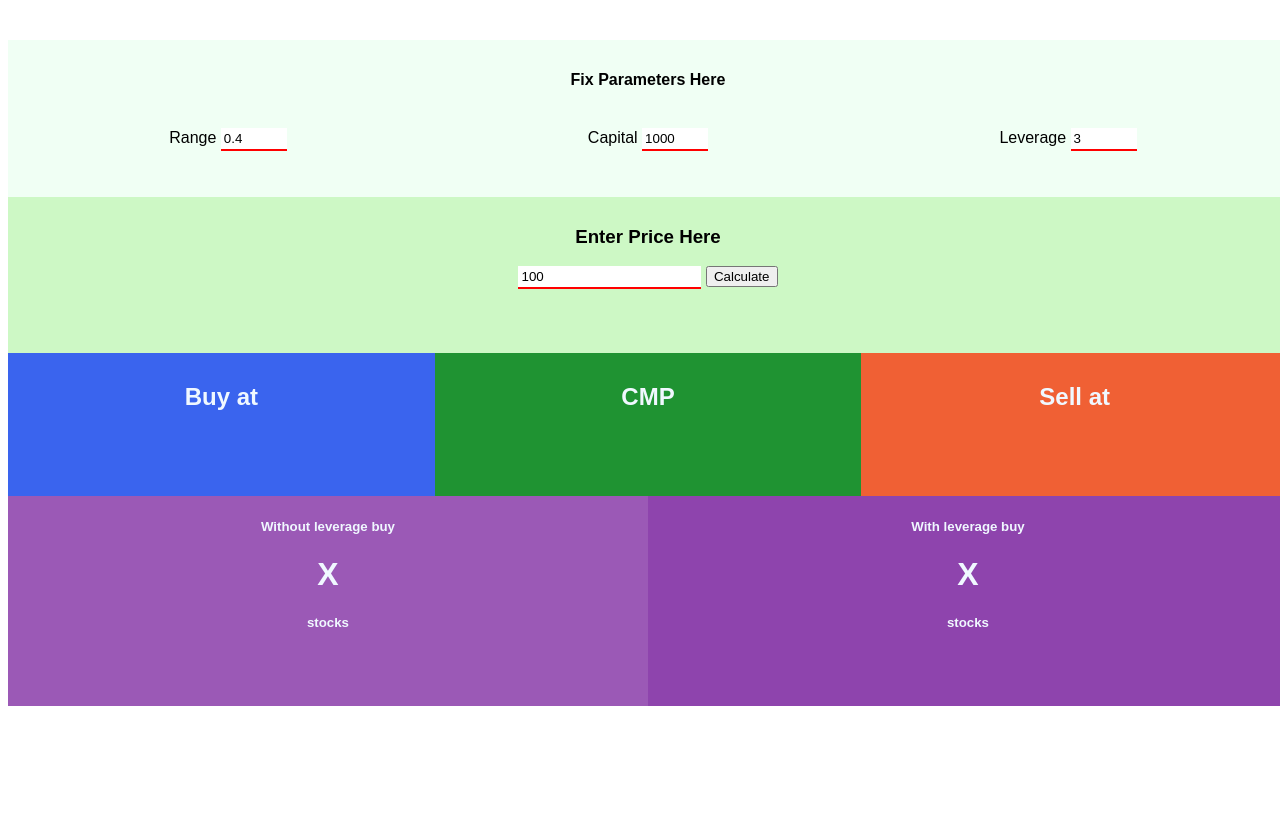
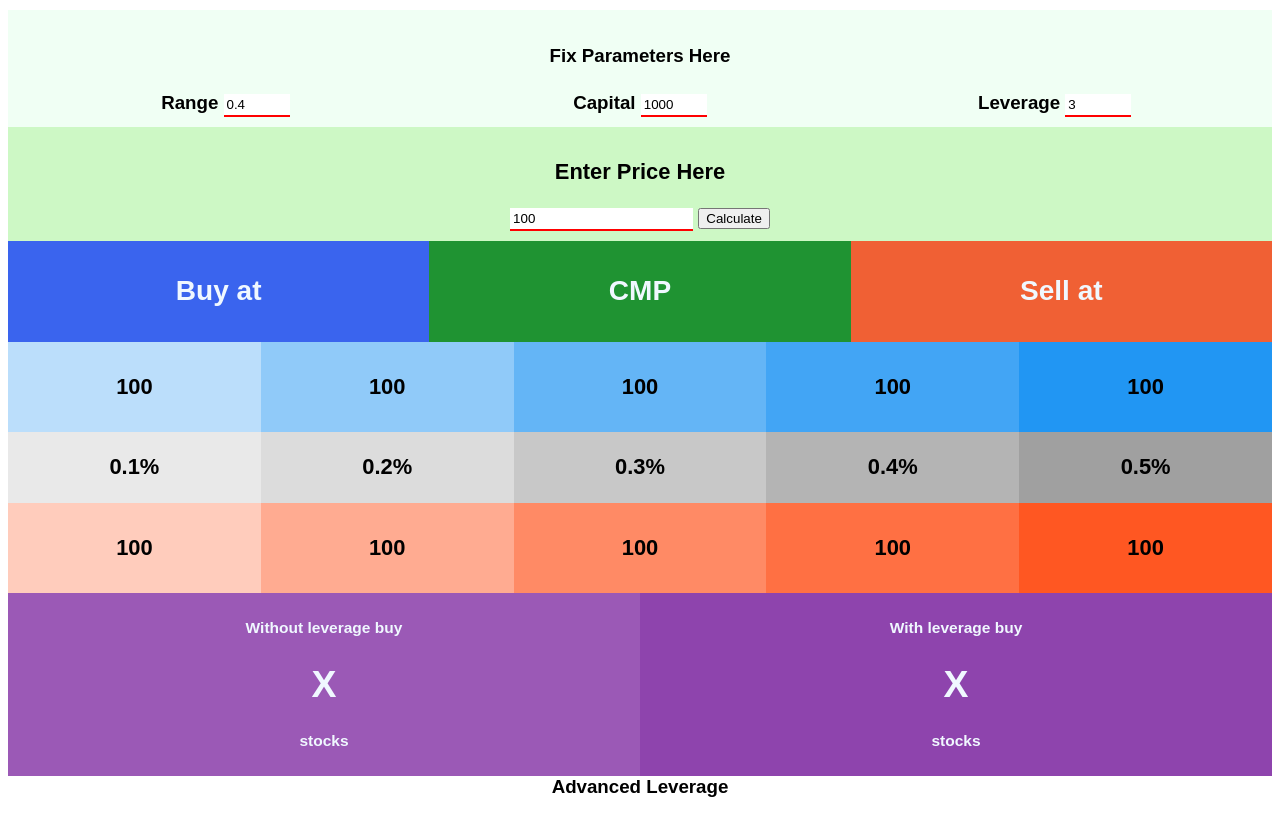
Before and after one commit to coderapex/trade-calculator, a plain HTML site: page index.html in a window 1280 px wide. Shown: the part 102-919 px from the top of the page. Before the commit the page ends 816 px from the top, so only its background shows below. Drawn offline with Linux system fonts and the light colour scheme.

Commit message:
Advanced calculation + rendering

```diff
--- a/index.html
+++ b/index.html
@@ -7,22 +7,9 @@
   </head>
 
   <body>
-    <div id="parent">
+    <h3 id="parent">
       <div id="heading">
         <h1>Price Range Calculator</h1>
-      </div>
-
-      <div id="input">
-        <h3>Enter Price Here</h3>
-        <input
-          id="price-value"
-          type="number"
-          value="100"
-          min="1"
-          step="0.05"
-          placeholder="Default value is 100"
-        />
-        <button id="submit-button">Calculate</button>
       </div>
 
       <div id="param">
@@ -66,6 +53,19 @@
         </div>
       </div>
 
+      <div id="input">
+        <h3>Enter Price Here</h3>
+        <input
+          id="price-value"
+          type="number"
+          value="100"
+          min="1"
+          step="0.05"
+          placeholder="Default value is 100"
+        />
+        <button id="submit-button">Calculate</button>
+      </div>
+
       <div id="buy">
         <h2>Buy at</h2>
         <h1 id="buy-at"></h1>
@@ -81,6 +81,24 @@
         <h1 id="sell-at"></h1>
       </div>
 
+      <div id="advanced-price">
+        <div id="buy1"><h3>100</h3></div>
+        <div id="buy2"><h3>100</h3></div>
+        <div id="buy3"><h3>100</h3></div>
+        <div id="buy4"><h3>100</h3></div>
+        <div id="buy5"><h3>100</h3></div>
+        <div id="rate1"><h3>0.1%</h3></div>
+        <div id="rate2"><h3>0.2%</h3></div>
+        <div id="rate3"><h3>0.3%</h3></div>
+        <div id="rate4"><h3>0.4%</h3></div>
+        <div id="rate5"><h3>0.5%</h3></div>
+        <div id="sell1"><h3>100</h3></div>
+        <div id="sell2"><h3>100</h3></div>
+        <div id="sell3"><h3>100</h3></div>
+        <div id="sell4"><h3>100</h3></div>
+        <div id="sell5"><h3>100</h3></div>
+      </div>
+
       <div id="leverage-row">
         <div id="without-leverage">
           <h5>Without leverage buy</h5>
@@ -94,7 +112,9 @@
           <h5>stocks</h5>
         </div>
       </div>
-    </div>
+
+      <div id="advanced-leverage">Advanced Leverage</div>
+    </h3>
 
     <script src="script.js"></script>
   </body>
--- a/script.js
+++ b/script.js
@@ -1,4 +1,6 @@
 let submit = document.getElementById("submit-button");
+
+let showAdvanced = false;
 
 let calculate = () => {
   // render CMP
@@ -27,6 +29,42 @@ let calculate = () => {
   // render leverage values
   document.getElementById("without-leverage-value").innerHTML = withoutLeverage;
   document.getElementById("with-leverage-value").innerHTML = withLeverage;
+
+  // calculating advanced purchase prices
+  // 0.1 0.2 0.3 0.4 0.5
+  let ratesArr = [0.1, 0.2, 0.3, 0.4, 0.5];
+
+  let newBuyArr = [];
+  let newSellArr = [];
+
+  for (let i = 0; i < ratesArr.length; i++) {
+    newBuyArr.push(
+      (price + parseFloat(price * (ratesArr[i] / 100))).toFixed(2)
+    );
+    newSellArr.push(
+      (price - parseFloat(price * (ratesArr[i] / 100))).toFixed(2)
+    );
+  }
+
+  console.log(newBuyArr);
+  console.log(newSellArr);
+
+  // render advanced buy prices
+  document.getElementById("buy1").firstChild.innerHTML = newBuyArr[0];
+  document.getElementById("buy2").firstChild.innerHTML = newBuyArr[1];
+  document.getElementById("buy3").firstChild.innerHTML = newBuyArr[2];
+  document.getElementById("buy4").firstChild.innerHTML = newBuyArr[3];
+  document.getElementById("buy5").firstChild.innerHTML = newBuyArr[4];
+
+  // render advanced sell prices
+  document.getElementById("sell1").firstChild.innerHTML = newSellArr[0];
+  document.getElementById("sell2").firstChild.innerHTML = newSellArr[1];
+  document.getElementById("sell3").firstChild.innerHTML = newSellArr[2];
+  document.getElementById("sell4").firstChild.innerHTML = newSellArr[3];
+  document.getElementById("sell5").firstChild.innerHTML = newSellArr[4];
+
+  // calculating advanced leverage rates
+  // 3x 5x 8x 10x 15x
 };
 
 submit.addEventListener("click", calculate);
--- a/style.css
+++ b/style.css
@@ -36,14 +36,13 @@ input:focus {
 #parent {
   text-align: center;
 
-  min-width: 100vw;
   min-height: 100vh;
 
   display: grid;
   grid-template-columns: 1fr 1fr 1fr;
   grid-auto-rows: minmax(auto, auto);
   gap: 0px 0px;
-  grid-template-areas: "heading heading heading" "param param param" "input input input" "buy cmp sell" "leverage-row leverage-row leverage-row";
+  grid-template-areas: "heading heading heading" "param param param" "input input input" "buy cmp sell" "advanced-price advanced-price advanced-price" "leverage-row leverage-row leverage-row" "advanced-leverage advanced-leverage advanced-leverage";
 }
 
 #heading {
@@ -106,6 +105,122 @@ input:focus {
   color: aliceblue;
 }
 
+#advanced-price {
+  grid-area: advanced-price;
+
+  text-align: center;
+
+  display: grid;
+  grid-template-columns: 1fr 1fr 1fr 1fr 1fr;
+  grid-auto-rows: minmax(auto, auto);
+  /* grid-template-rows: 1fr auto 1fr; */
+  grid-template-areas: "buy1 buy2 buy3 buy4 buy5" "rate1 rate2 rate3 rate4 rate5" "sell1 sell2 sell3 sell4 sell5";
+}
+
+#buy1 {
+  padding: 10px;
+  grid-area: buy1;
+
+  background-color: #bbdefb;
+}
+
+#buy2 {
+  padding: 10px;
+  grid-area: buy2;
+
+  background-color: #90caf9;
+}
+
+#buy3 {
+  padding: 10px;
+  grid-area: buy3;
+
+  background-color: #64b5f6;
+}
+
+#buy4 {
+  padding: 10px;
+  grid-area: buy4;
+
+  background-color: #42a5f5;
+}
+
+#buy5 {
+  padding: 10px;
+  grid-area: buy5;
+
+  background-color: #2196f3;
+}
+
+#rate1 {
+  padding: 1px;
+  grid-area: rate1;
+  background-color: rgb(233, 233, 233);
+}
+
+#rate2 {
+  padding: 1px;
+  grid-area: rate2;
+  background-color: rgb(220, 220, 220);
+}
+
+#rate3 {
+  padding: 1px;
+  grid-area: rate3;
+  background-color: rgb(200, 200, 200);
+}
+
+#rate4 {
+  padding: 1px;
+  grid-area: rate4;
+  background-color: rgb(180, 180, 180);
+}
+
+#rate5 {
+  padding: 1px;
+  grid-area: rate5;
+  background-color: rgb(160, 160, 160);
+}
+
+#sell1 {
+  padding: 10px;
+  grid-area: sell1;
+
+  background-color: #ffccbc;
+}
+
+#sell2 {
+  padding: 10px;
+  grid-area: sell2;
+
+  background-color: #ffab91;
+}
+
+#sell3 {
+  padding: 10px;
+  grid-area: sell3;
+
+  background-color: #ff8a65;
+}
+
+#sell4 {
+  padding: 10px;
+  grid-area: sell4;
+
+  background-color: #ff7043;
+}
+
+#sell5 {
+  padding: 10px;
+  grid-area: sell5;
+
+  background-color: #ff5722;
+}
+
+#advanced-leverage {
+  grid-area: advanced-leverage;
+}
+
 #cmp {
   grid-area: cmp;
   padding: 10px;
```
